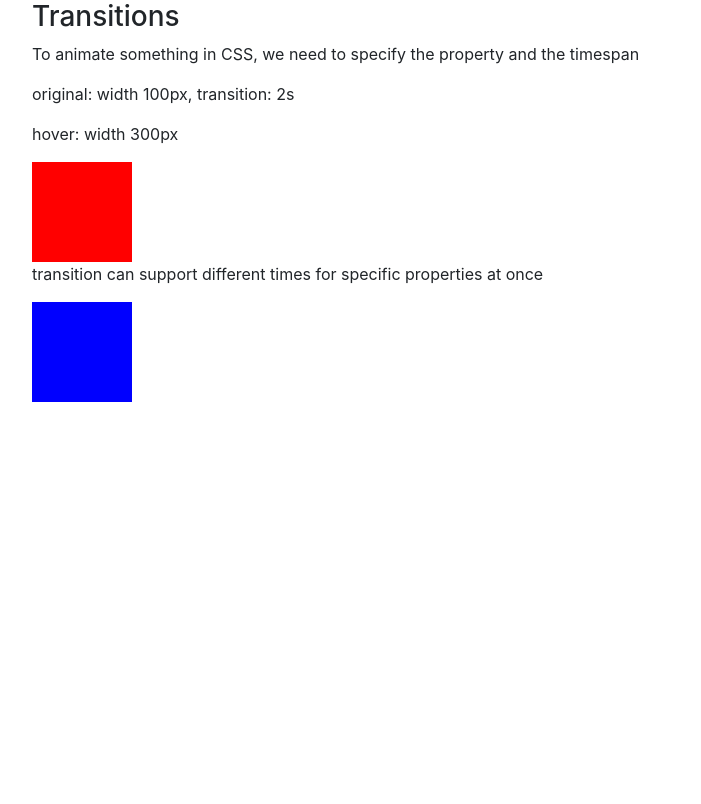
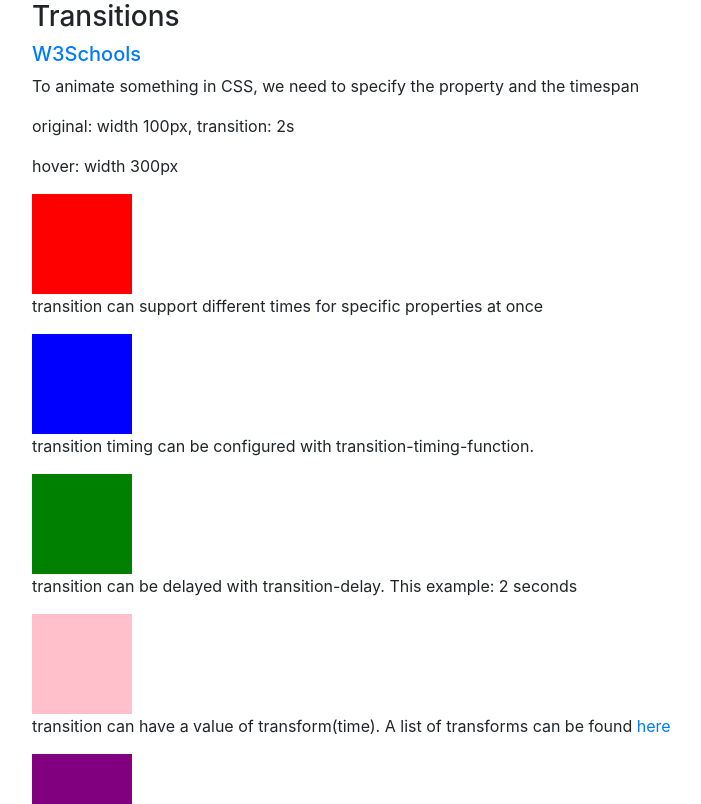
Before and after one commit to RokoVarano/transitions_learn, a plain HTML site: page index.html in a window 1280 px wide. Shown: the whole page, without its empty margins (53-754 px from the left). Drawn offline with nearby package versions, Linux system fonts and the light colour scheme; files that its build step writes are made by us from their sources.

Commit message:
add the rest of the examples

```diff
--- a/index.html
+++ b/index.html
@@ -14,12 +14,19 @@
     <div class="row">
       <div class='col-12'>
         <h3>Transitions</h3>
+        <h5><a href='https://www.w3schools.com/css/css3_transitions.asp' target='_blank' rel="noopener noreferrer">W3Schools</a></h5>
         <p>To animate something in CSS, we need to specify the property and the timespan</p>
         <p>original: width 100px, transition: 2s</p>
         <p>hover: width 300px</p>
         <div class='grow-square red'></div>
         <p>transition can support different times for specific properties at once</p>
         <div class='grow-square blue'></div>
+        <p>transition timing can be configured with transition-timing-function. </p>
+        <div class='grow-square green'></div>
+        <p>transition can be delayed with transition-delay. This example: 2 seconds</p>
+        <div class='grow-square pink'></div>
+        <p>transition can have a value of transform(time). A list of transforms can be found <a href='https://www.w3schools.com/cssref/css3_pr_transform.asp' target='_blank' rel="noopener noreferrer">here</a></p>
+        <div class='grow-square purple'></div>
      </div>
     </div>
   </main>
--- a/styles.scss
+++ b/styles.scss
@@ -50,4 +50,48 @@ $trans-time: 1s;
   }
 }
 
+.green {
+  @extend %grow-square;
+
+  background: green;
+  transition: width ($trans-time * 10);
+  transition-timing-function: ease-in;
+
+  //ease - specifies a transition effect with a slow start, then fast, then end slowly (this is default)
+  //linear - specifies a transition effect with the same speed from start to end
+  //ease-in - specifies a transition effect with a slow start
+  //ease-out - specifies a transition effect with a slow end
+  //ease-in-out - specifies a transition effect with a slow start and end
+  //cubic-bezier(n,n,n,n) - lets you define your own values in a cubic-bezier function
+
+  &:hover {
+    width: 100%;
+  }
+}
+
+.pink {
+  @extend %grow-square;
+
+  background: pink;
+  transition: width ($trans-time * 0.5), height ($trans-time * 4);
+  transition-delay: $trans-time * 2;
+
+  &:hover {
+    width: 300px;
+    height: 300px;
+  }
+}
+
+.purple {
+  width: 100px;
+  height: 50px;
+  background: purple;
+  transition: transform 2s;
+  transition-timing-function: linear;
+
+  &:hover {
+    transform: rotate(2880deg) scale(8);
+  }
+}
+
 @import "node_modules/bootstrap/scss/bootstrap";
```
